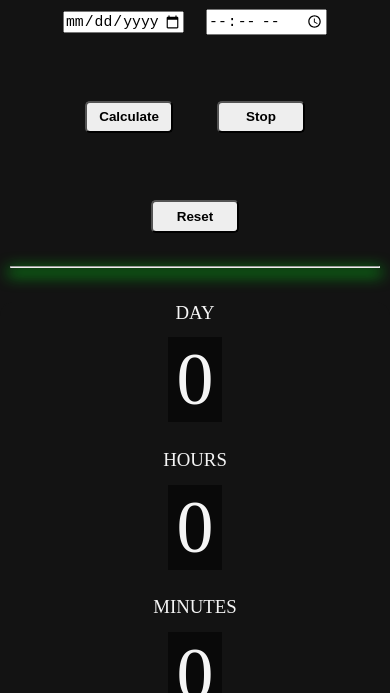
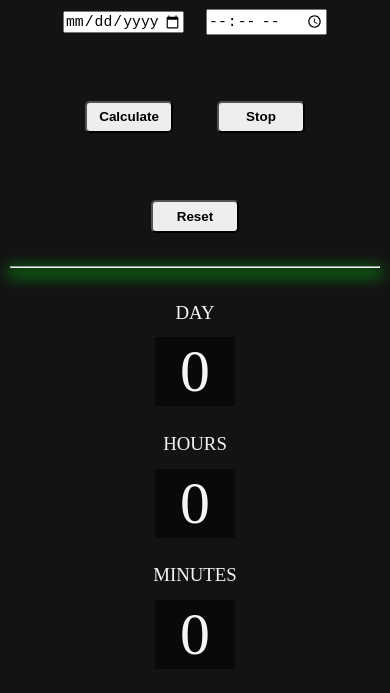
Before and after one commit to AvatarN03/The-Counter_Timer, a plain HTML site: page index.html in a window 390 px wide. Shown: the part 130-823 px from the top of the page. Drawn offline with Linux system fonts and the light colour scheme.

Commit message:
Update style.css

```diff
--- a/style.css
+++ b/style.css
@@ -169,7 +169,8 @@ button:hover{
         font-size: 42%;
     }
     .time{
-        width: 8rem;
+        width: 12rem;
+        font-size: 8.9rem;
     }
     .timer{
         flex-direction: column;
```
